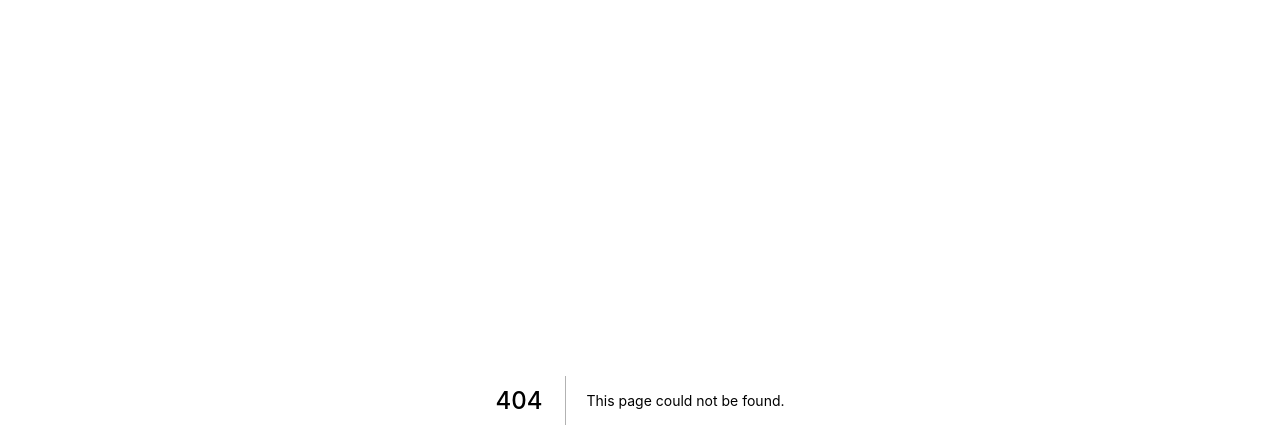
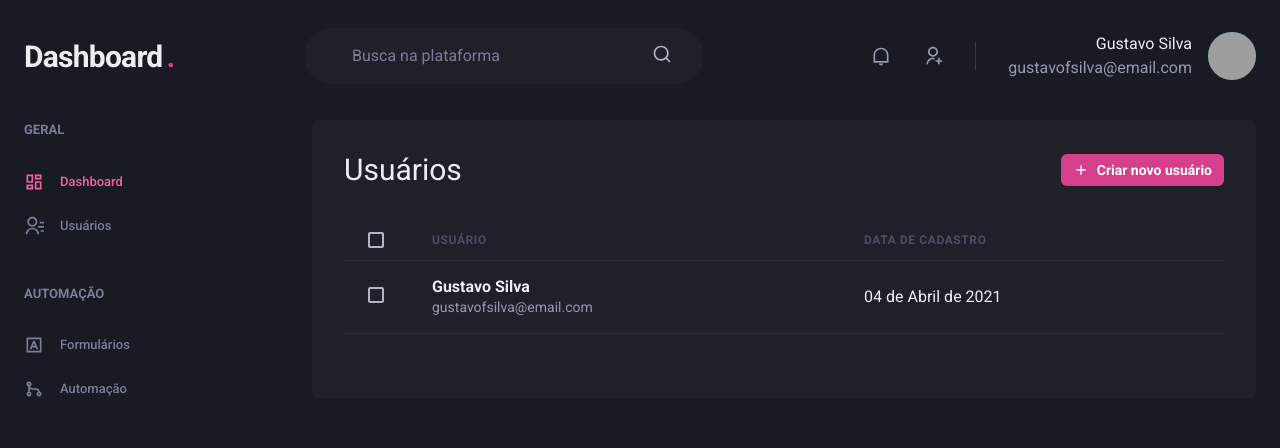
Before and after one commit to gustavosilvaf/study-dashboard, a Next.js app: page /users in a window 1280 px wide. Before the commit this address had no page. Shown: the top 448 px of the page. Built offline with nearby package versions, Linux system fonts and the light colour scheme; grey boxes are pictures that could not be loaded.

Commit message:
Created user list

```diff
--- a/src/pages/dashboard.tsx
+++ b/src/pages/dashboard.tsx
@@ -52,7 +52,8 @@
         opacityTo: 0.1,
       },
     },
-  };
+  } as any;
+
   const series = [{ name: "series1", data: [31, 120, 10, 28, 51, 109, 60] }];
 
   return (
--- /dev/null
+++ b/src/pages/users/index.tsx
@@ -0,0 +1,69 @@
+import {
+  Box,
+  Flex,
+  Heading,
+  Button,
+  Icon,
+  Table,
+  Tr,
+  Th,
+  Td,
+  Checkbox,
+  Tbody,
+  Text,
+} from "@chakra-ui/react";
+import { RiAddLine } from "react-icons/ri";
+import { Header } from "../../components/Header";
+import { SideBar } from "../../components/Sidebar";
+
+export default function UserList() {
+  return (
+    <Box>
+      <Header />
+      <Flex w="100%" my="6" maxWidth={1480} mx="auto" px="6">
+        <SideBar />
+        <Box flex="1" borderRadius={8} bg="gray.800" p="8">
+          <Flex mb="8" justify="space-between" align="center">
+            <Heading size="lg" fontWeight="normal">
+              Usuários
+            </Heading>
+            <Button
+              as="a"
+              size="sm"
+              fontSize="sm"
+              colorScheme="pink"
+              leftIcon={<Icon fontSize={16} as={RiAddLine} />}
+            >
+              Criar novo usuário
+            </Button>
+          </Flex>
+          <Table colorScheme="whiteAlpha">
+            <Tr>
+              <Th px="6" color="gray.300" width="8">
+                <Checkbox colorScheme="pink" />
+              </Th>
+              <Th>Usuário</Th>
+              <Th>Data de Cadastro</Th>
+            </Tr>
+            <Tbody>
+              <Tr>
+                <Td px="6">
+                  <Checkbox colorScheme="pink" />
+                </Td>
+                <Td>
+                  <Box>
+                    <Text fontWeight="bold">Gustavo Silva</Text>
+                    <Text fontSize="sm" color="gray.300">
+                      gustavofsilva@email.com
+                    </Text>
+                  </Box>
+                </Td>
+                <Td>04 de Abril de 2021</Td>
+              </Tr>
+            </Tbody>
+          </Table>
+        </Box>
+      </Flex>
+    </Box>
+  );
+}
```
